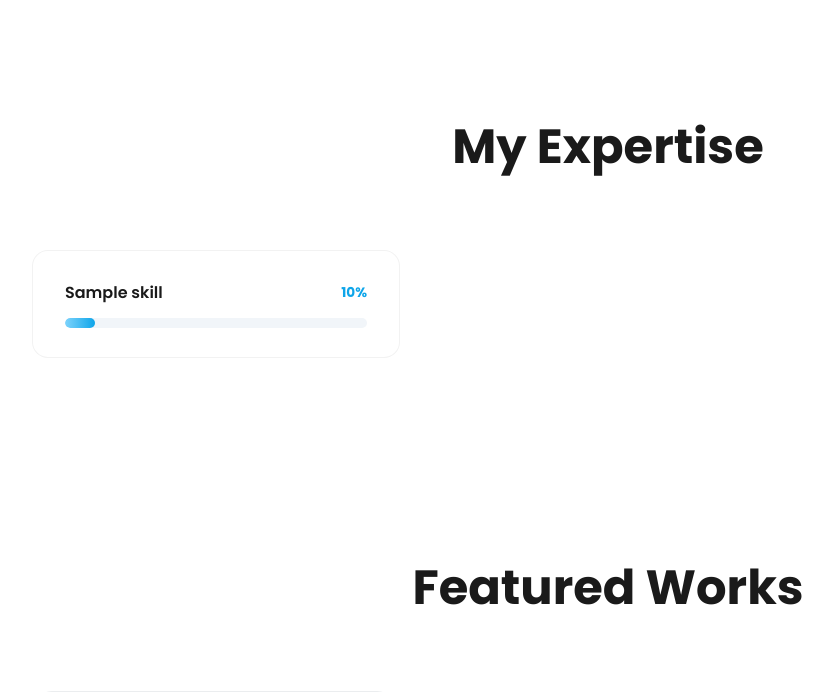
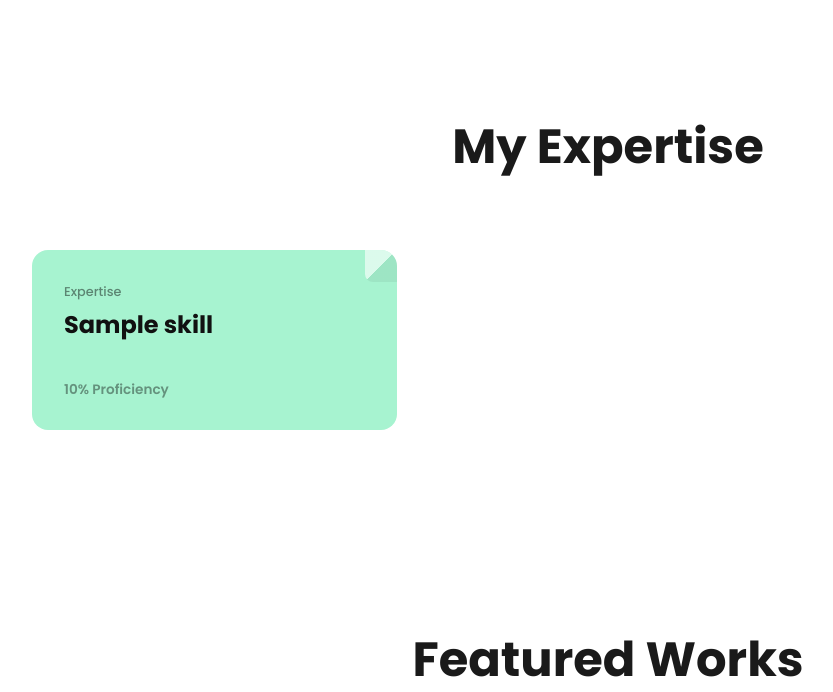
Before and after one commit to saintlionelpraveen/Portfolio, a PHP site: page / in a window 1280 px wide. Shown: the part 2139-2831 px from the top of the page, without its empty margins (32-865 px from the left). Run offline with PHP 8.4, Linux system fonts and the light colour scheme; data comes from the database, SQL or seed files in the repository; tables that the repository leaves empty hold one stand-in row (values such as "Sample post"); grey boxes marked "Sample" are stand-in pictures; data that the repository does not hold is empty.

Commit message:
ui(skills): redesign My Expertise section with colorful sticky-note cards, folded corners, and pastel backgrounds

```diff
--- a/assets/css/style.css
+++ b/assets/css/style.css
@@ -355,64 +355,102 @@ h2 {
     box-shadow: 0 10px 20px rgba(0, 0, 0, 0.05);
 }
 
-/* Skills */
+/* Skills — Colorful Sticky-Note Cards */
 .skills-grid {
     display: grid;
-    grid-template-columns: repeat(auto-fill, minmax(320px, 1fr));
-    gap: 1.5rem;
+    grid-template-columns: repeat(3, 1fr);
+    gap: 1.8rem;
     max-width: 1400px;
     margin: 0 auto;
 }
 
 .skill-card {
-    background: #fff;
-    border: 1px solid var(--glass-border);
     border-radius: 16px;
-    padding: 1.8rem 2rem;
-    transition: all 0.35s cubic-bezier(0.4, 0, 0.2, 1);
+    padding: 2rem 2rem 1.8rem;
+    display: flex;
+    flex-direction: column;
+    position: relative;
+    overflow: hidden;
+    min-height: 180px;
+    transition: all 0.4s cubic-bezier(0.4, 0, 0.2, 1);
+}
+
+/* Folded corner */
+.skill-card::after {
+    content: '';
+    position: absolute;
+    top: 0;
+    right: 0;
+    width: 32px;
+    height: 32px;
+    background: linear-gradient(135deg, rgba(255, 255, 255, 0.6) 50%, rgba(0, 0, 0, 0.06) 50%);
+    border-bottom-left-radius: 8px;
 }
 
 .skill-card:hover {
-    transform: translateY(-4px);
-    box-shadow: 0 16px 32px rgba(0, 0, 0, 0.06);
-    border-color: var(--accent-color);
+    transform: translateY(-8px) rotate(-1deg);
+    box-shadow: 0 20px 40px rgba(0, 0, 0, 0.12);
 }
 
-.skill-header {
-    display: flex;
-    justify-content: space-between;
-    align-items: center;
-    margin-bottom: 0.8rem;
+/* Cycling pastel colors */
+.skill-card:nth-child(6n+1) {
+    background: #a7f3d0;
+}
+
+.skill-card:nth-child(6n+2) {
+    background: #bae6fd;
+}
+
+.skill-card:nth-child(6n+3) {
+    background: #fde68a;
+}
+
+.skill-card:nth-child(6n+4) {
+    background: #fbcfe8;
+}
+
+.skill-card:nth-child(6n+5) {
+    background: #c4b5fd;
+}
+
+.skill-card:nth-child(6n+6) {
+    background: #d9f99d;
+}
+
+.skill-card .skill-label {
+    font-size: 0.8rem;
+    color: rgba(0, 0, 0, 0.45);
+    margin-bottom: 0.4rem;
+    font-weight: 500;
 }
 
 .skill-card h3 {
-    font-size: 1rem;
-    font-weight: 600;
-    color: var(--text-color);
-    margin: 0;
+    font-size: 1.5rem;
+    font-weight: 800;
+    color: #111;
+    margin: 0 0 0.5rem 0;
+    line-height: 1.3;
 }
 
-.skill-percentage {
+.skill-card .skill-percentage {
+    margin-top: auto;
     font-size: 0.85rem;
-    font-weight: 700;
-    color: var(--accent-dark);
+    font-weight: 600;
+    color: rgba(0, 0, 0, 0.4);
 }
 
-.progress-bar {
-    background: #f1f5f9;
-    border-radius: 50px;
-    height: 10px;
-    overflow: hidden;
-    position: relative;
+@media (max-width: 1100px) {
+    .skills-grid {
+        grid-template-columns: repeat(2, 1fr);
+    }
 }
 
-.progress {
-    height: 100%;
-    border-radius: 50px;
-    background: linear-gradient(90deg, var(--accent-color), var(--accent-dark));
-    width: 0%;
-    transition: width 1.2s cubic-bezier(0.4, 0, 0.2, 1);
+@media (max-width: 680px) {
+    .skills-grid {
+        grid-template-columns: 1fr;
+    }
 }
+
 
 /* Experience / Internship Cards */
 .experience-grid {
--- a/index.php
+++ b/index.php
@@ -242,15 +242,9 @@ if ($_SERVER["REQUEST_METHOD"] == "POST" && isset($_POST['send_message'])) {
                 while ($skill = $skills_query->fetch_assoc()):
                     ?>
                     <div class="skill-card fade-in">
-                        <div class="skill-header">
-                            <h3><?php echo htmlspecialchars($skill['skill_name']); ?></h3>
-                            <span class="skill-percentage">
-                                <?php echo $skill['percentage']; ?>%
-                            </span>
-                        </div>
-                        <div class="progress-bar">
-                            <div class="progress" data-width="<?php echo $skill['percentage']; ?>"></div>
-                        </div>
+                        <span class="skill-label">Expertise</span>
+                        <h3><?php echo htmlspecialchars($skill['skill_name']); ?></h3>
+                        <span class="skill-percentage"><?php echo $skill['percentage']; ?>% Proficiency</span>
                     </div>
                 <?php endwhile;
             else: ?>
```
